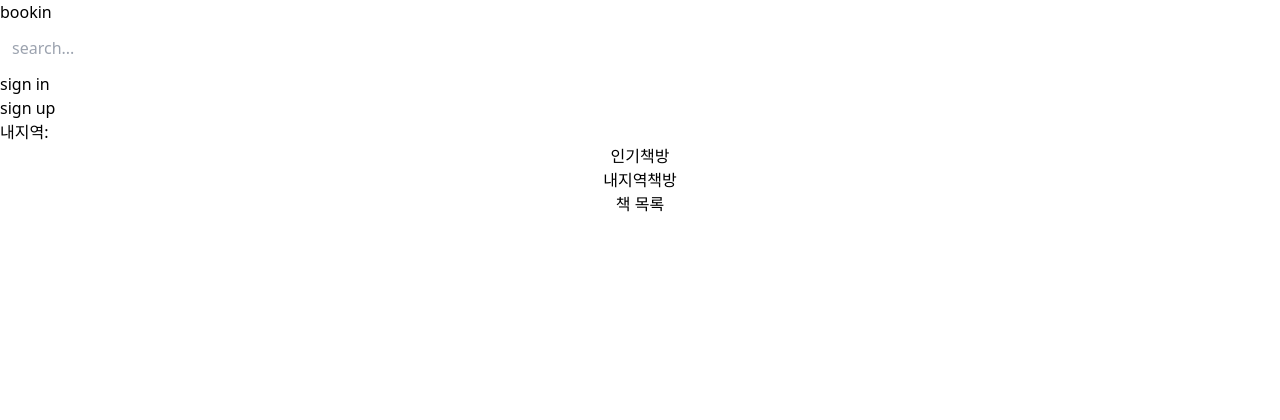
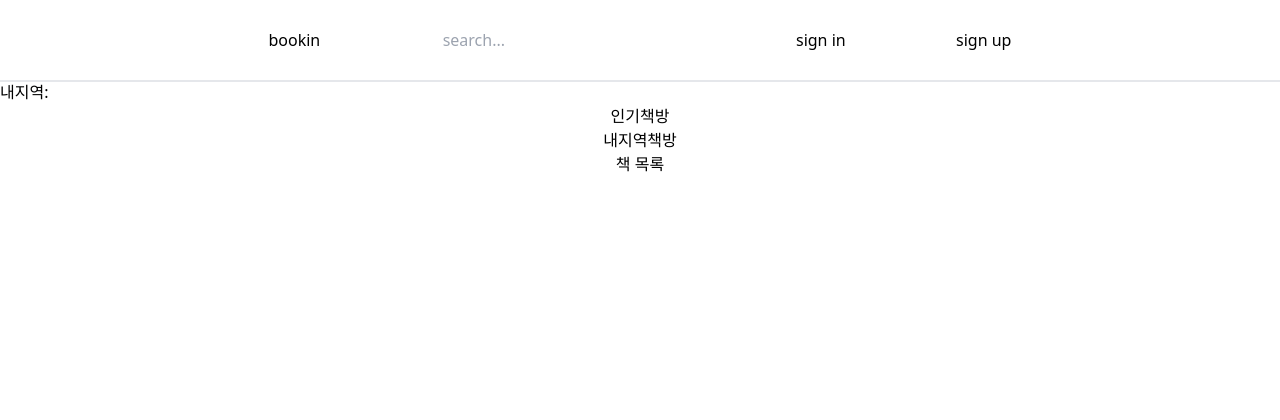
Before and after one commit to coding-nerds/Bookin, a Django app: template templates/bookstore/main.html in a window 1280 px wide. Shown: the top 420 px of the page. Run offline with Django 4.2, Linux system fonts and the light colour scheme; the template is opened without the code that fills it, so the values that code supplies are empty; style sheets or scripts are compiled from the project's sources; some libraries are stand-ins or nearby versions.

Commit message:
update header style

```diff
--- a/templates/base.html
+++ b/templates/base.html
@@ -24,7 +24,7 @@
   <body>
     <div>
       {% include 'header.html' %}
-      <div class="pb-20">
+      <div class="py-20">
         {% block content %}{% endblock %}
       </div>
       <div class="w-full flex flex-col justify-center items-center">
--- a/templates/header.html
+++ b/templates/header.html
@@ -1,4 +1,5 @@
-<nav>
+<nav class="fixed w-full flex justify-center top-0 right-0 z-10 bg-white border-b-2">
+    <div class="lg:w-4/6 w-full h-20 flex justify-around items-center">
       <div>
         <a href="/">bookin</a>
       </div>
@@ -19,4 +20,5 @@
         <a href="/logout">log out</a>
       </div>
       {% endif %}
+    </div>
 </nav>
```
Lines whose indentation alone changed are shown as unchanged.
